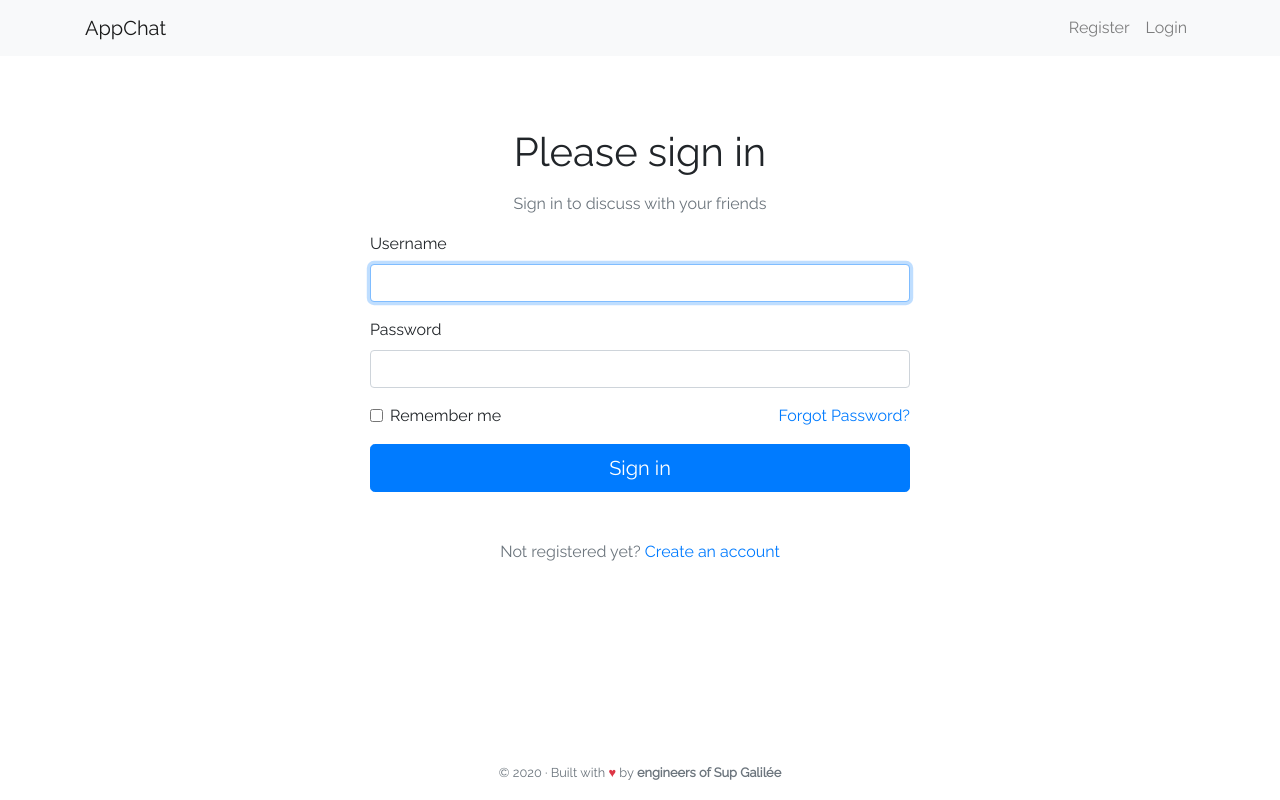
After one commit to bagobob/appchat, a Symfony app: template templates/security/login.html.twig in a window 1280 px wide. The commit adds this page. Run offline with Twig, Linux system fonts and the light colour scheme; the template is opened without the code that fills it, so the values that code supplies are empty; some libraries are stand-ins or nearby versions.

Commit message:
Add login system authentification

```diff
--- /dev/null
+++ b/public/css/style.css
@@ -0,0 +1,24 @@
+html,body{
+    font-family: 'Raleway', sans-serif;
+}
+
+.alert{
+    padding: 10px;
+    color: white;
+    text-align: center;
+    margin: 0;
+    border: none;
+    border-radius: 0;
+}
+
+.alert-success{
+    background-color: green;
+}
+
+.alert-error{
+    background-color: red;
+}
+
+.alert-info{
+    background-color: blue;
+}
--- a/templates/base.html.twig
+++ b/templates/base.html.twig
@@ -2,11 +2,31 @@
 <html>
     <head>
         <meta charset="UTF-8">
-        <title>{% block title %}Welcome!{% endblock %}</title>
-        {% block stylesheets %}{% endblock %}
+        <meta name="viewport" content="width=device-width, initial-scale=1.0">
+        <meta name="description" content="Appchat" />
+        <title>{% block title 'Welcome to appchat!' %}</title>
+        {% block stylesheets %}
+            <!-- CSS only -->
+            <link rel="stylesheet" href="https://stackpath.bootstrapcdn.com/bootstrap/4.5.2/css/bootstrap.min.css" integrity="sha384-JcKb8q3iqJ61gNV9KGb8thSsNjpSL0n8PARn9HuZOnIxN0hoP+VmmDGMN5t9UJ0Z" crossorigin="anonymous">
+            <link rel="stylesheet" href="{{ asset('css/style.css') }}" type="text/css">
+            <!--  Fonts-->
+            <link href="https://fonts.googleapis.com/css2?family=Raleway&display=swap" rel="stylesheet">
+        {% endblock %}
     </head>
     <body>
-        {% block body %}{% endblock %}
-        {% block javascripts %}{% endblock %}
+        {{ include('partials/_flash_messages.html.twig') }}
+        {{ include('partials/_nav.html.twig') }}
+
+        <main class="container" role="main">
+            {% block body %} {% endblock %}
+        </main>
+
+        {{ include('partials/_footer.html.twig') }}
+        {% block javascripts %}
+            <!-- JS, Popper.js, and jQuery -->
+                <script src="https://code.jquery.com/jquery-3.5.1.slim.min.js" integrity="sha384-DfXdz2htPH0lsSSs5nCTpuj/zy4C+OGpamoFVy38MVBnE+IbbVYUew+OrCXaRkfj" crossorigin="anonymous"></script>
+                <script src="https://cdn.jsdelivr.net/npm/popper.js@1.16.1/dist/umd/popper.min.js" integrity="sha384-9/reFTGAW83EW2RDu2S0VKaIzap3H66lZH81PoYlFhbGU+6BZp6G7niu735Sk7lN" crossorigin="anonymous"></script>
+                <script src="https://stackpath.bootstrapcdn.com/bootstrap/4.5.2/js/bootstrap.min.js" integrity="sha384-B4gt1jrGC7Jh4AgTPSdUtOBvfO8shuf57BaghqFfPlYxofvL8/KUEfYiJOMMV+rV" crossorigin="anonymous"></script>
+        {% endblock %}
     </body>
 </html>
--- /dev/null
+++ b/templates/partials/_flash_messages.html.twig
@@ -0,0 +1,7 @@
+{% for type, messages in app.flashes(['success', 'error', 'info']) %}
+            {% for message in messages %}
+                <div class="alert alert-{{ type }}" role="alert">
+                    {{ message }}
+                </div>
+            {% endfor %}
+{% endfor %}
--- /dev/null
+++ b/templates/partials/_footer.html.twig
@@ -0,0 +1,8 @@
+<footer class="container text-center mt-5 fixed-bottom">
+    <p class="text-muted">
+        <small>
+            &copy; {{ 'now'|date('Y') }} &middot;
+            Built with <span class="text-danger">&hearts;</span> by <strong>engineers of Sup Galilée</strong>
+        </small>
+    </p>
+</footer>
--- /dev/null
+++ b/templates/partials/_nav.html.twig
@@ -0,0 +1,31 @@
+<nav class="navbar navbar-expand-sm navbar-light bg-light mb-4">
+    <div class="container">
+        <a class="navbar-brand" href="{{ path('app_home') }}">AppChat</a>
+        <button class="navbar-toggler" type="button" data-toggle="collapse" data-target="#navbarsExample03" aria-controls="navbarsExample03" aria-expanded="false" aria-label="Toggle navigation">
+            <span class="navbar-toggler-icon"></span>
+        </button>
+
+        <div class="collapse navbar-collapse" id="navbarsExample03">
+            <ul class="navbar-nav ml-auto">
+            {% if app.user %}
+                <li class="nav-item">
+                    <a class="nav-link" href="#">Create Group</a>
+                </li>
+                <li class="nav-item">
+                    <a class="nav-link" href="#">Account</a>
+                </li>
+                <li class="nav-item">
+                    <a class="nav-link" href="{{ path('app_logout') }}">Logout</a>
+                </li>
+            {% else %}
+                <li class="nav-item">
+                    <a class="nav-link" href="#">Register</a>
+                </li>
+                <li class="nav-item">
+                    <a class="nav-link" href="{{ path('app_login') }}">Login</a>
+                </li>
+            {% endif %}
+            </ul>
+        </div>
+    </div>
+</nav>
--- /dev/null
+++ b/templates/security/login.html.twig
@@ -0,0 +1,41 @@
+{% extends 'base.html.twig' %}
+
+{% block title %}Log in!{% endblock %}
+
+{% block body %}
+    <div class="row">
+        <div class="col-md-6 mx-auto">
+            <form method="post">
+                 <h1 class="mt-5 mb-3 text-center">Please sign in</h1>
+                 <p class="mb-3 text-center text-muted"> Sign in to discuss with your friends </p>
+                {% if error %}
+                    <div class="alert alert-danger" role="alert">{{ error.messageKey|trans(error.messageData, 'security') }}</div>
+                {% endif %}
+                <div class="form-group">
+                    <label for="inputUsername">Username</label>
+                    <input type="text" value="{{ last_username }}" name="username" id="inputUsername" class="form-control" required autofocus>
+                </div>
+
+                <div class="form-group">
+                    <label for="inputPassword">Password</label>
+                    <input type="password" name="password" id="inputPassword" class="form-control" required>
+                </div>
+                <input type="hidden" name="_csrf_token" value="{{ csrf_token('authenticate') }}">
+                <div class="d-flex justify-content-between">
+                    <div class="form-check mb-3">
+                            <input class="form-check-input" type="checkbox" name="_remember_me">
+                            <label class="form-check-label" for="remember_me">Remember me</label>
+                    </div>
+                    <a href="#">Forgot Password?</a>
+                </div>
+                <button class="btn btn-lg btn-block btn-primary" type="submit">
+                    Sign in
+                </button>
+
+                <p class="mt-5 mb-3 text-center text-muted"> Not registered yet?
+                    <a href="#"> Create an account</a>
+                </p>
+            </form>
+        </div>
+    </div>
+{% endblock %}
```
Also changed, not shown: src/Controller/HomeController.php (added, +25 -0 lines), src/Controller/LoginController.php (added, +39 -0 lines), src/Security/LoginFormAuthenticator.php (added, +109 -0 lines), templates/home/index.html.twig (added, +7 -0 lines), 2 other files.
